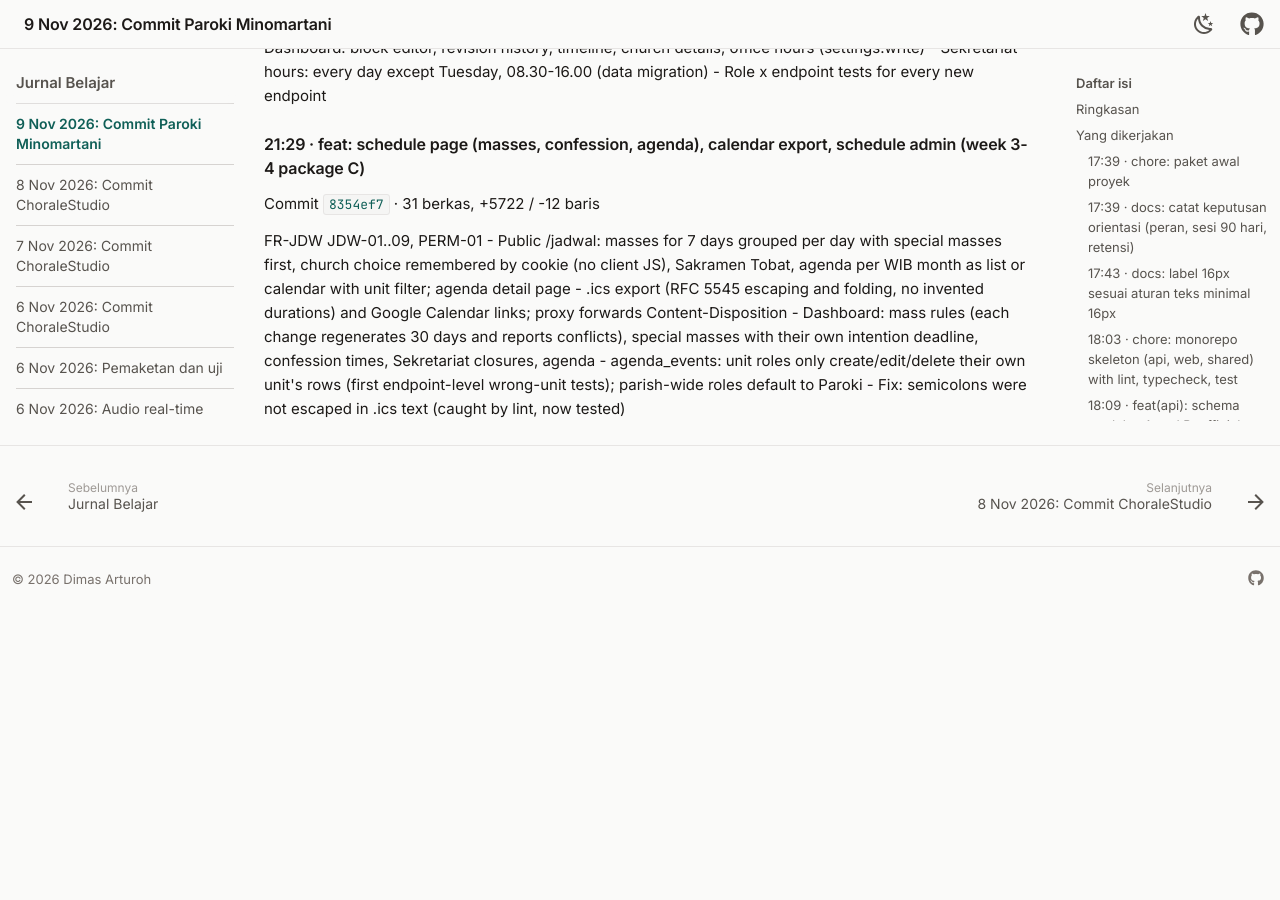
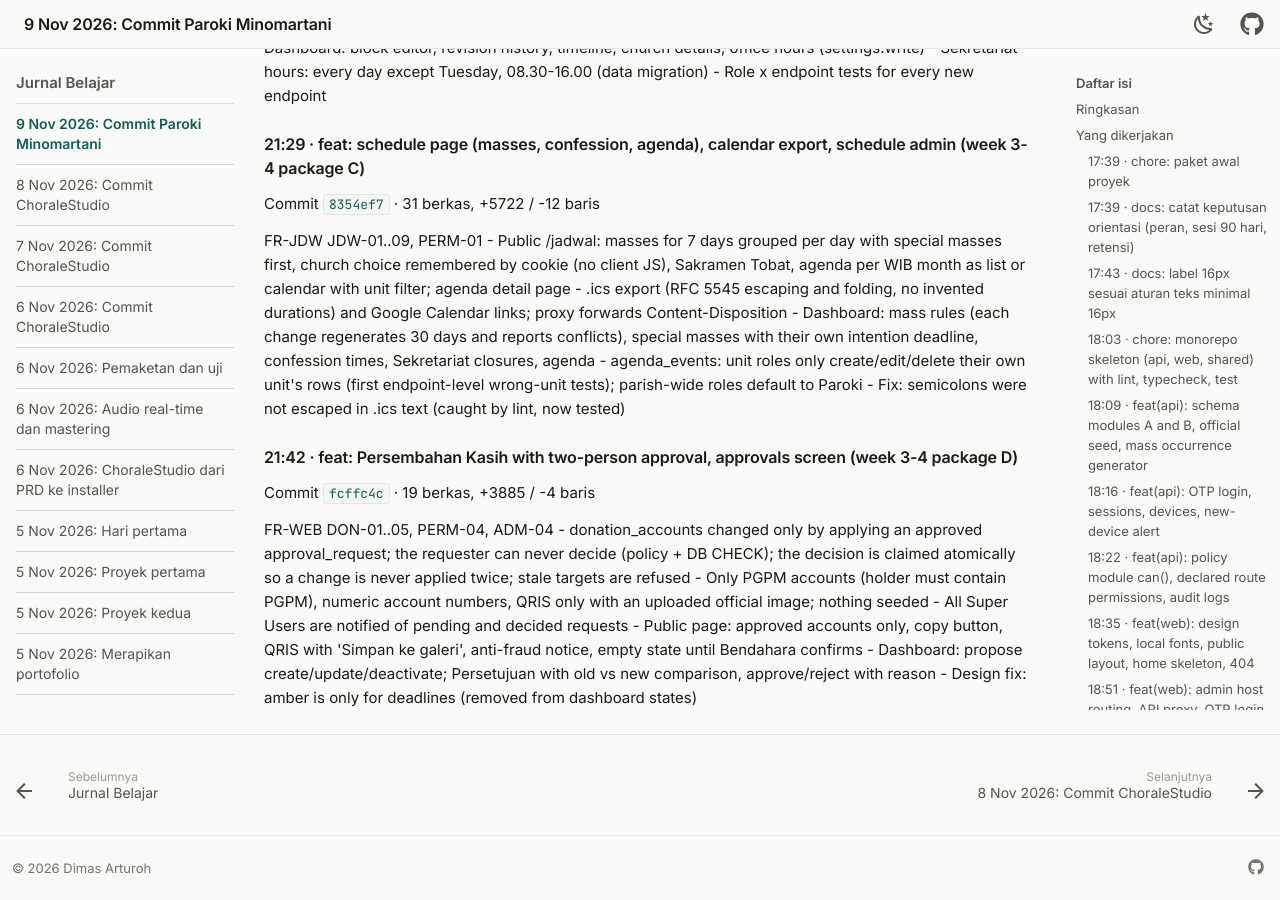
Before and after one commit to dimasarturoh15/dimasarturoh15.github.io, an MkDocs documentation site: the page built from docs/journal/2026-11-09-paroki-minomartani-commit.md, in a window 1280 px wide and 900 px high, scrolled down 4024 px. Built offline with MkDocs 1.6.1 and Material for MkDocs 9.7.7, drawn with Linux system fonts in a browser that asks for light colours; before the commit the page ends 4635 px from its top, so only the background shows below that; some of the changed text lies outside the part shown.

Commit message:
docs: sync Paroki Minomartani commit fcffc4c

```diff
--- a/docs/journal/2026-11-09-paroki-minomartani-commit.md
+++ b/docs/journal/2026-11-09-paroki-minomartani-commit.md
@@ -1,12 +1,12 @@
-# 9 November 2026: Catatan commit Paroki Minomartani (17 commit)
+# 9 November 2026: Catatan commit Paroki Minomartani (18 commit)
 
 Halaman ini dibuat otomatis dari riwayat Git [Paroki Minomartani](../projects/paroki-minomartani.md) setiap kali ada commit. Isinya adalah pesan commit apa adanya.
 
 ## Ringkasan
 
-- Jumlah commit: 17
-- Perubahan: 369 berkas, +48131 / -166 baris
-- Rentang waktu: 17:39 sampai 21:29
+- Jumlah commit: 18
+- Perubahan: 388 berkas, +52016 / -170 baris
+- Rentang waktu: 17:39 sampai 21:42
 
 ## Yang dikerjakan
 
@@ -220,3 +220,20 @@ FR-JDW JDW-01..09, PERM-01
 - agenda_events: unit roles only create/edit/delete their own unit's rows
   (first endpoint-level wrong-unit tests); parish-wide roles default to Paroki
 - Fix: semicolons were not escaped in .ics text (caught by lint, now tested)
+
+### 21:42 · feat: Persembahan Kasih with two-person approval, approvals screen (week 3-4 package D)
+
+Commit [`fcffc4c`](https://github.com/dimasarturoh15/paroki-minomartani/commit/fcffc4cb0c7cf5ca9aac03a22cdabd9e31612b9b) · 19 berkas, +3885 / -4 baris
+
+FR-WEB DON-01..05, PERM-04, ADM-04
+- donation_accounts changed only by applying an approved approval_request;
+  the requester can never decide (policy + DB CHECK); the decision is claimed
+  atomically so a change is never applied twice; stale targets are refused
+- Only PGPM accounts (holder must contain PGPM), numeric account numbers, QRIS
+  only with an uploaded official image; nothing seeded
+- All Super Users are notified of pending and decided requests
+- Public page: approved accounts only, copy button, QRIS with 'Simpan ke
+  galeri', anti-fraud notice, empty state until Bendahara confirms
+- Dashboard: propose create/update/deactivate; Persetujuan with old vs new
+  comparison, approve/reject with reason
+- Design fix: amber is only for deadlines (removed from dashboard states)
```
Also changed, not shown: docs/index.md (+1 -1 lines), docs/journal/index.md (+2 -2 lines), docs/projects/paroki-minomartani.md (+1 -0 lines).
